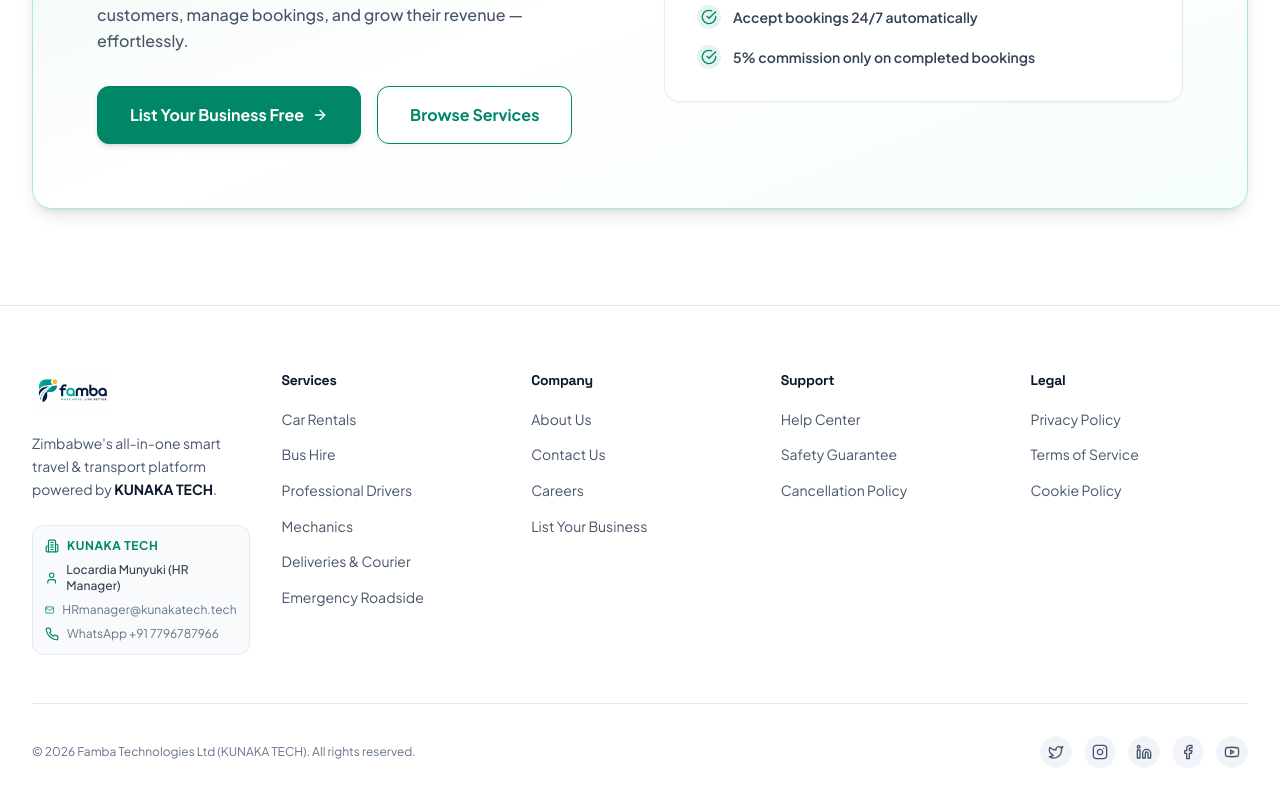
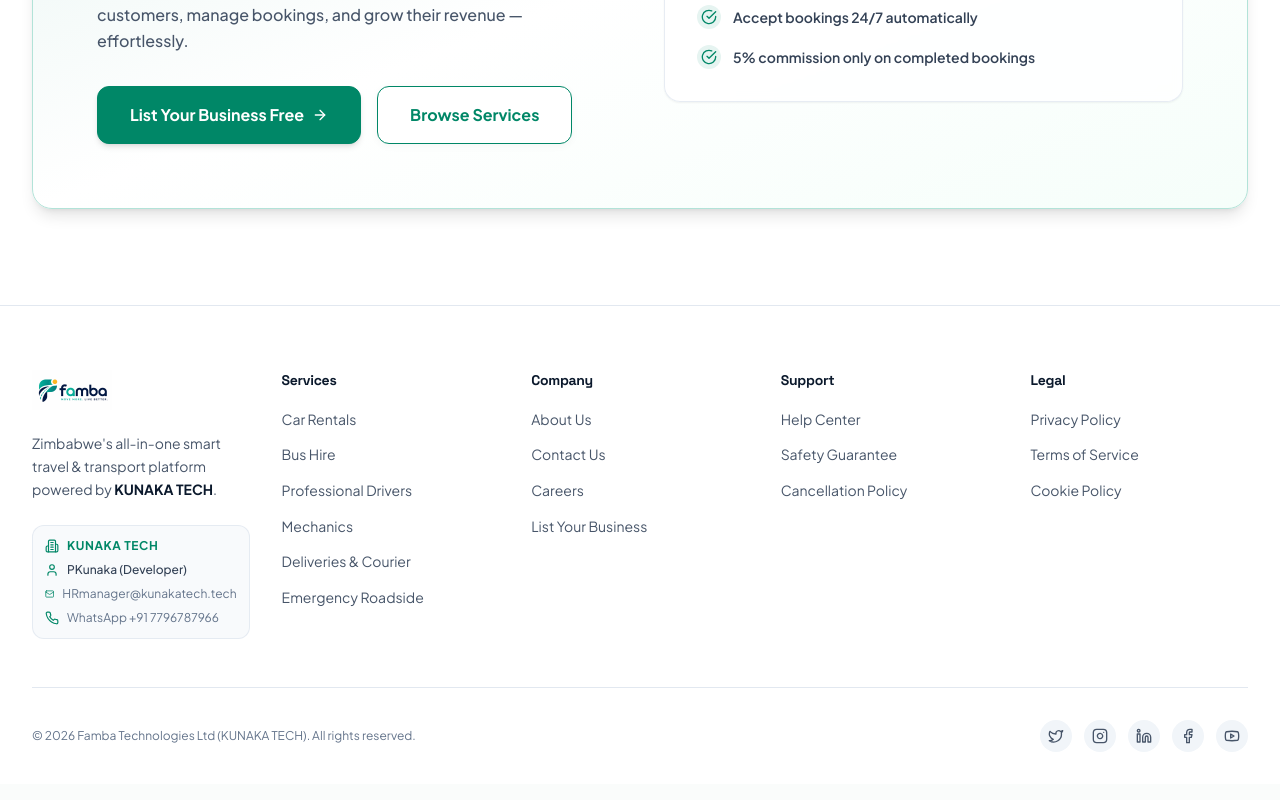
Before and after one commit to pkunakachiri2001/loca, a Next.js app in the folder apps/web/: page / in a window 1280 px wide. Shown: the part 6381-7181 px from the top of the page. Built offline with nearby package versions, Linux system fonts and the light colour scheme; no server answers.

Commit message:
nothing changed

```diff
--- a/apps/web/app/dashboard/profile/page.tsx
+++ b/apps/web/app/dashboard/profile/page.tsx
@@ -1,3 +1,4 @@
+
 'use client';
 
 import { useState, useEffect } from 'react';
--- a/apps/web/components/layout/Footer.tsx
+++ b/apps/web/components/layout/Footer.tsx
@@ -64,7 +64,7 @@ export function Footer() {
               </div>
               <div className="flex items-center gap-2 text-xs text-slate-700 font-medium">
                 <User className="h-3.5 w-3.5 text-[#008767]" />
-                <span>Locardia Munyuki (HR Manager)</span>
+                <span>PKunaka (Developer)</span>
               </div>
               <a href="mailto:HRmanager@kunakatech.tech" className="flex items-center gap-2 text-xs text-slate-500 hover:text-[#008767] transition-colors">
                 <Mail className="h-3.5 w-3.5 text-[#008767]" />
```
Also changed, not shown: 1 other file (tests, documents, lock files or other folders).
